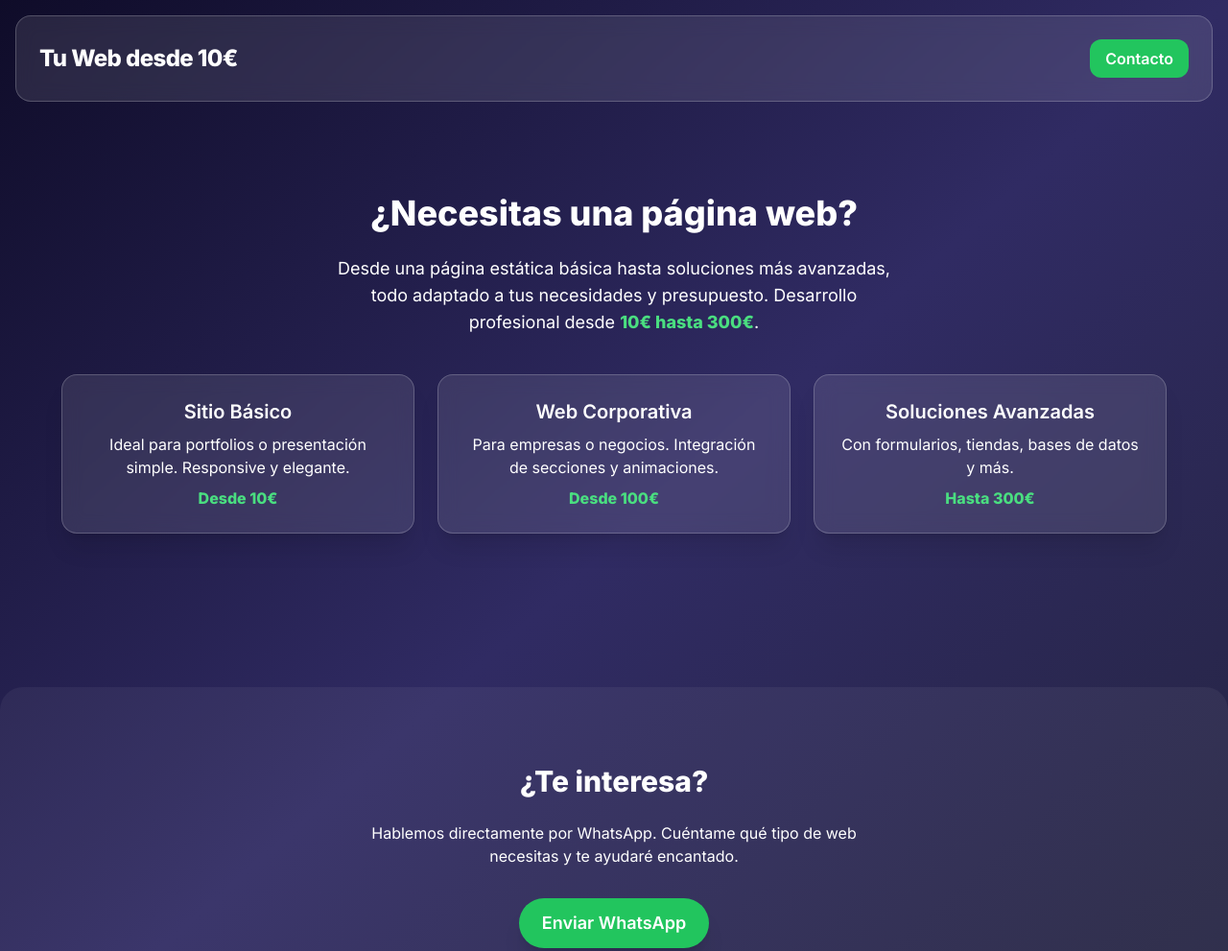
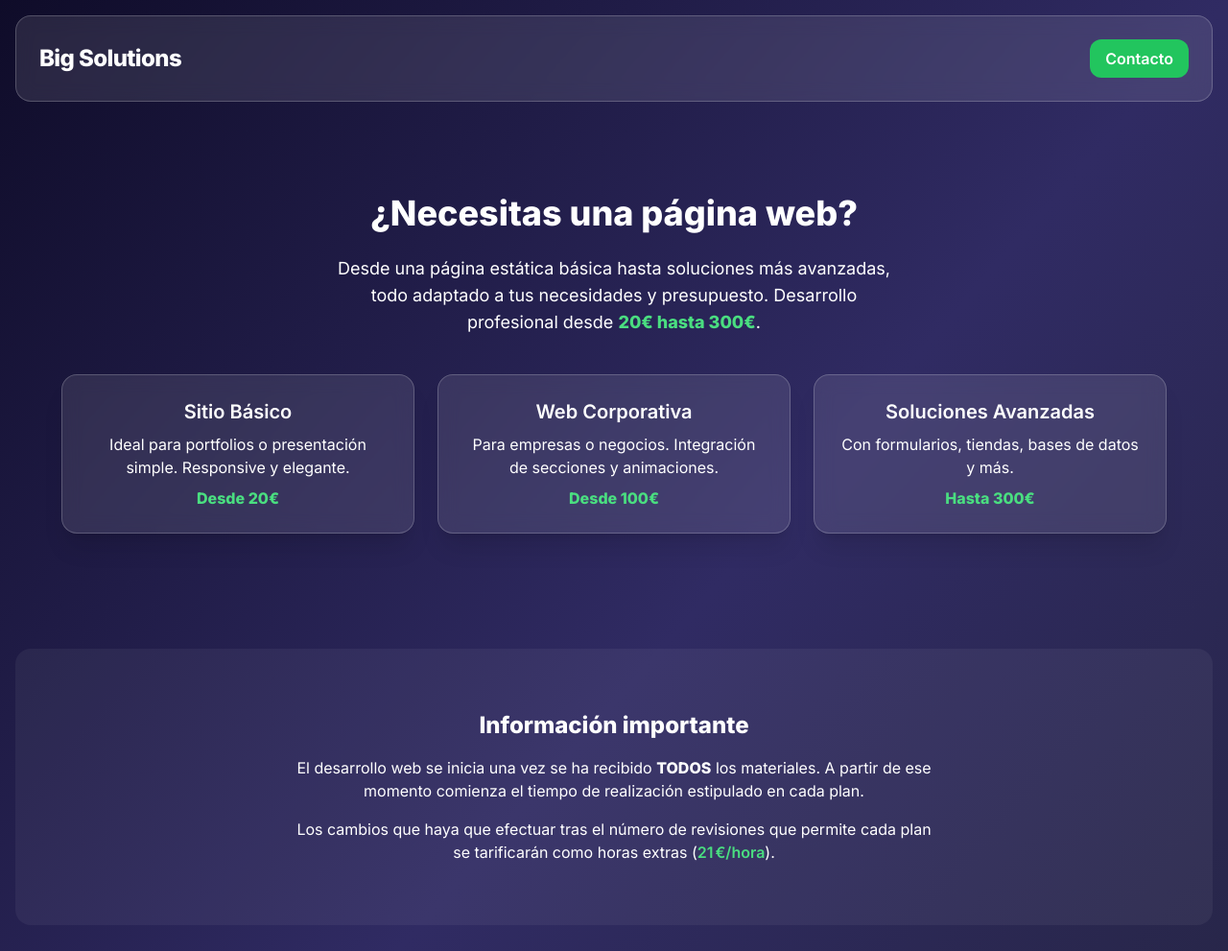
Before and after one commit to uid90/bigsolutions, a plain HTML site: page index.html in a window 1280 px wide. Shown: the top 991 px of the page at 96% size. Drawn offline with nearby package versions, Linux system fonts and the light colour scheme.

Commit message:
Update index.html

```diff
--- a/index.html
+++ b/index.html
@@ -25,16 +25,18 @@
 </head>
 <body class="bg-gradient-to-br from-[#0f0c29] via-[#302b63] to-[#24243e] text-white font-[Inter]">
   <header class="p-6 flex justify-between items-center glass rounded-2xl m-4">
-    <h1 class="text-2xl font-extrabold tracking-tight">Tu Web desde 10€</h1>
+    <h1 class="text-2xl font-extrabold tracking-tight">Big Solutions</h1>
     <a href="#contacto" class="bg-green-500 hover:bg-green-600 px-4 py-2 rounded-xl font-semibold">Contacto</a>
-  </header>  <section class="text-center py-20 px-6 fade-in">
+  </header>
+
+  <section class="text-center py-20 px-6 fade-in">
     <h2 class="text-4xl font-extrabold mb-6">¿Necesitas una página web?</h2>
-    <p class="text-lg max-w-xl mx-auto mb-10">Desde una página estática básica hasta soluciones más avanzadas, todo adaptado a tus necesidades y presupuesto. Desarrollo profesional desde <span class="font-bold text-green-400">10€ hasta 300€</span>.</p>
+    <p class="text-lg max-w-xl mx-auto mb-10">Desde una página estática básica hasta soluciones más avanzadas, todo adaptado a tus necesidades y presupuesto. Desarrollo profesional desde <span class="font-bold text-green-400">20€ hasta 300€</span>.</p>
     <div class="grid md:grid-cols-3 gap-6 max-w-6xl mx-auto">
       <div class="glass p-6 rounded-2xl shadow-xl hover:scale-105 transition-transform">
         <h3 class="text-xl font-semibold mb-2">Sitio Básico</h3>
         <p>Ideal para portfolios o presentación simple. Responsive y elegante.</p>
-        <p class="mt-2 text-green-400 font-bold">Desde 10€</p>
+        <p class="mt-2 text-green-400 font-bold">Desde 20€</p>
       </div>
       <div class="glass p-6 rounded-2xl shadow-xl hover:scale-105 transition-transform">
         <h3 class="text-xl font-semibold mb-2">Web Corporativa</h3>
@@ -47,7 +49,17 @@
         <p class="mt-2 text-green-400 font-bold">Hasta 300€</p>
       </div>
     </div>
-  </section>  <section id="contacto" class="py-20 px-6 bg-white bg-opacity-5 rounded-t-3xl mt-20">
+  </section>
+
+  <section class="py-16 px-6 bg-white bg-opacity-5 rounded-2xl mx-4 my-10 text-center fade-in">
+    <div class="max-w-2xl mx-auto">
+      <h3 class="text-2xl font-bold mb-4">Información importante</h3>
+      <p class="mb-4">El desarrollo web se inicia una vez se ha recibido <strong>TODOS</strong> los materiales. A partir de ese momento comienza el tiempo de realización estipulado en cada plan.</p>
+      <p>Los cambios que haya que efectuar tras el número de revisiones que permite cada plan se tarificarán como horas extras (<span class="font-semibold text-green-400">21 €/hora</span>).</p>
+    </div>
+  </section>
+
+  <section id="contacto" class="py-20 px-6 bg-white bg-opacity-5 rounded-t-3xl mt-20">
     <div class="max-w-xl mx-auto text-center">
       <h2 class="text-3xl font-bold mb-6">¿Te interesa?</h2>
       <p class="mb-8">Hablemos directamente por WhatsApp. Cuéntame qué tipo de web necesitas y te ayudaré encantado.</p>
@@ -55,7 +67,9 @@
         Enviar WhatsApp
       </a>
     </div>
-  </section>  <footer class="text-center text-sm py-6 opacity-60">
+  </section>
+
+  <footer class="text-center text-sm py-6 opacity-60">
     &copy; 2025 BigSolutions. Todos los derechos reservados.
   </footer>
 </body>
```
